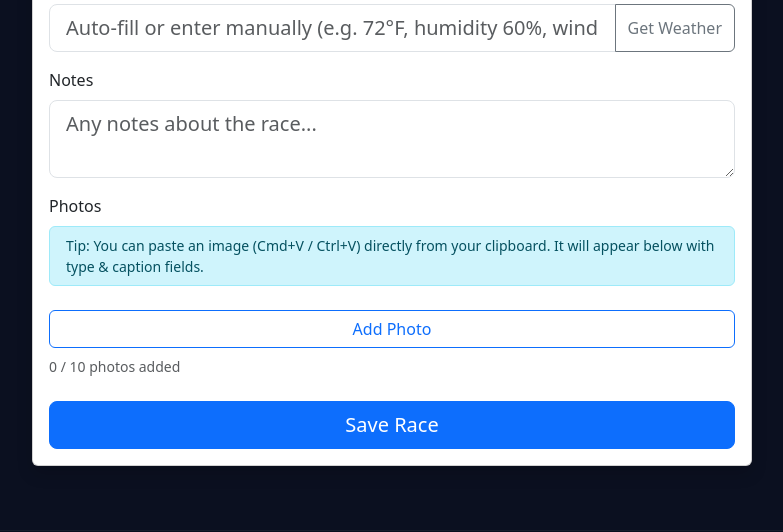
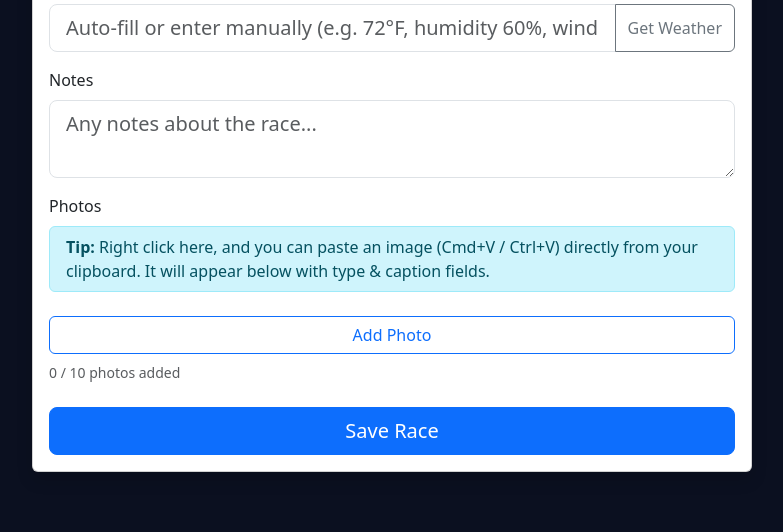
Before and after one commit to yancmo1/server-stack-monorepo-v2, a Flask app: template apps/5k-tracker-pwa/templates/add_race.html in a window 1280 px wide. Shown: the part 743-1275 px from the top of the page, without its empty margins (248-1031 px from the left). Run offline with Flask 3, Linux system fonts and the light colour scheme; the template is opened without the code that fills it, so the values that code supplies are empty; some libraries are stand-ins or nearby versions.

Commit message:
5k-tracker-pwa: 2 file(s) updated - 5k-tracker-pwa/templates/add_race.html,5k-tracker-pwa/templates/edit_race.html

```diff
--- a/apps/5k-tracker-pwa/templates/add_race.html
+++ b/apps/5k-tracker-pwa/templates/add_race.html
@@ -60,8 +60,8 @@
                         </div>
                         <div class="mb-3">
                             <label class="form-label">Photos</label>
-                            <div class="alert alert-info py-2 small" id="paste-hint" style="display:block;">
-                                Tip: You can paste an image (Cmd+V / Ctrl+V) directly from your clipboard. It will appear below with type & caption fields.
+                            <div class="alert alert-info py-2" id="paste-hint" style="display:block;">
+                                <strong>Tip:</strong> Right click here, and you can paste an image (Cmd+V / Ctrl+V) directly from your clipboard. It will appear below with type & caption fields.
                             </div>
                             <div id="pasted-photo-list" class="mb-3"></div>
                             <div id="photo-list"></div>
--- a/apps/5k-tracker-pwa/templates/edit_race.html
+++ b/apps/5k-tracker-pwa/templates/edit_race.html
@@ -114,7 +114,7 @@
                         <div class="mb-3">
                             <label class="form-label">Add New Photos</label>
                             <div class="alert alert-info py-2 small" id="paste-hint" style="display:block;">
-                                Tip: Paste an image (Cmd+V / Ctrl+V) from your clipboard and it will appear below.
+                                <strong>Tip:</strong> Right click here, and you can paste an image (Cmd+V / Ctrl+V) directly from your clipboard. It will appear below with type & caption fields.
                             </div>
                             <div id="pasted-photo-list" class="mb-3"></div>
                             <div id="photo-list"></div>
```
